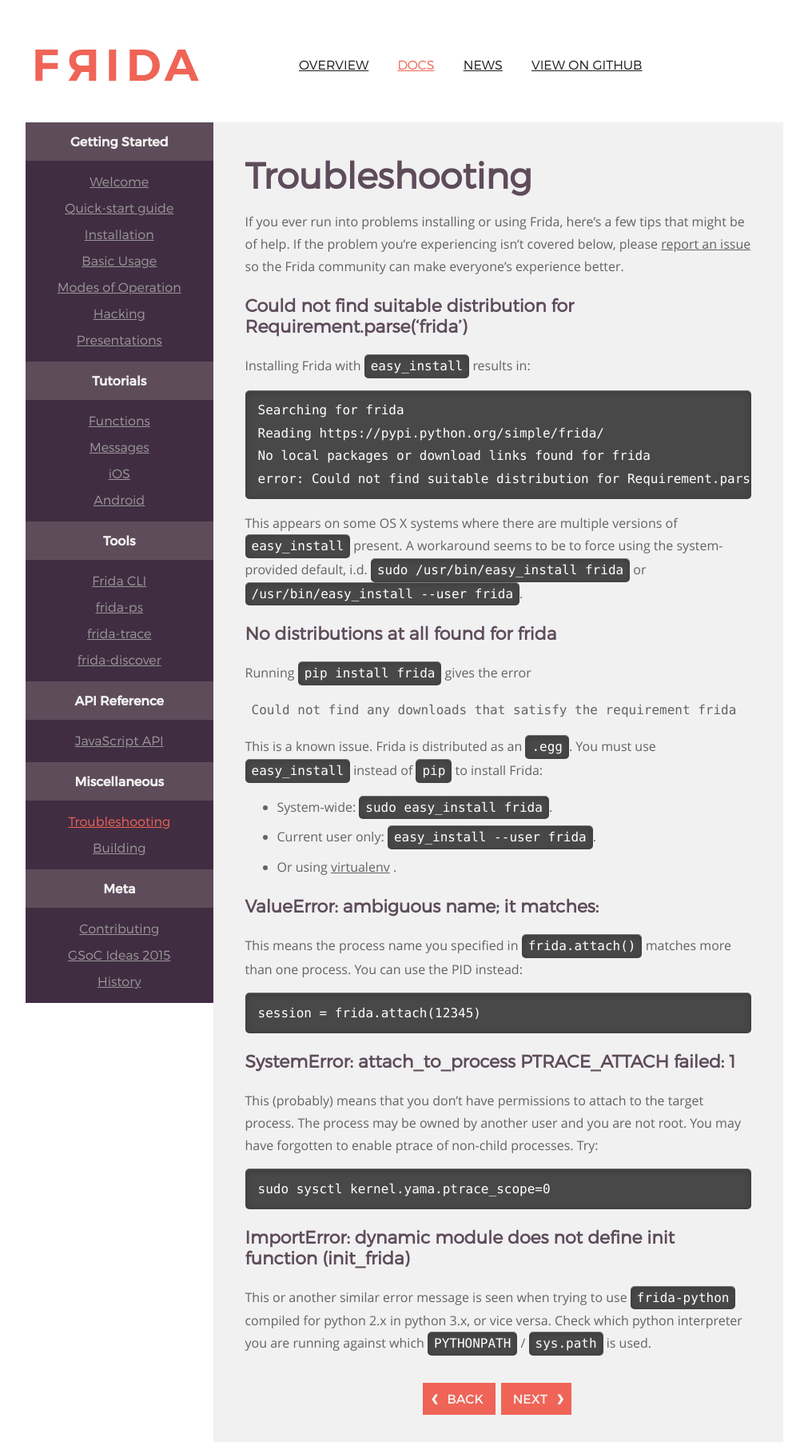
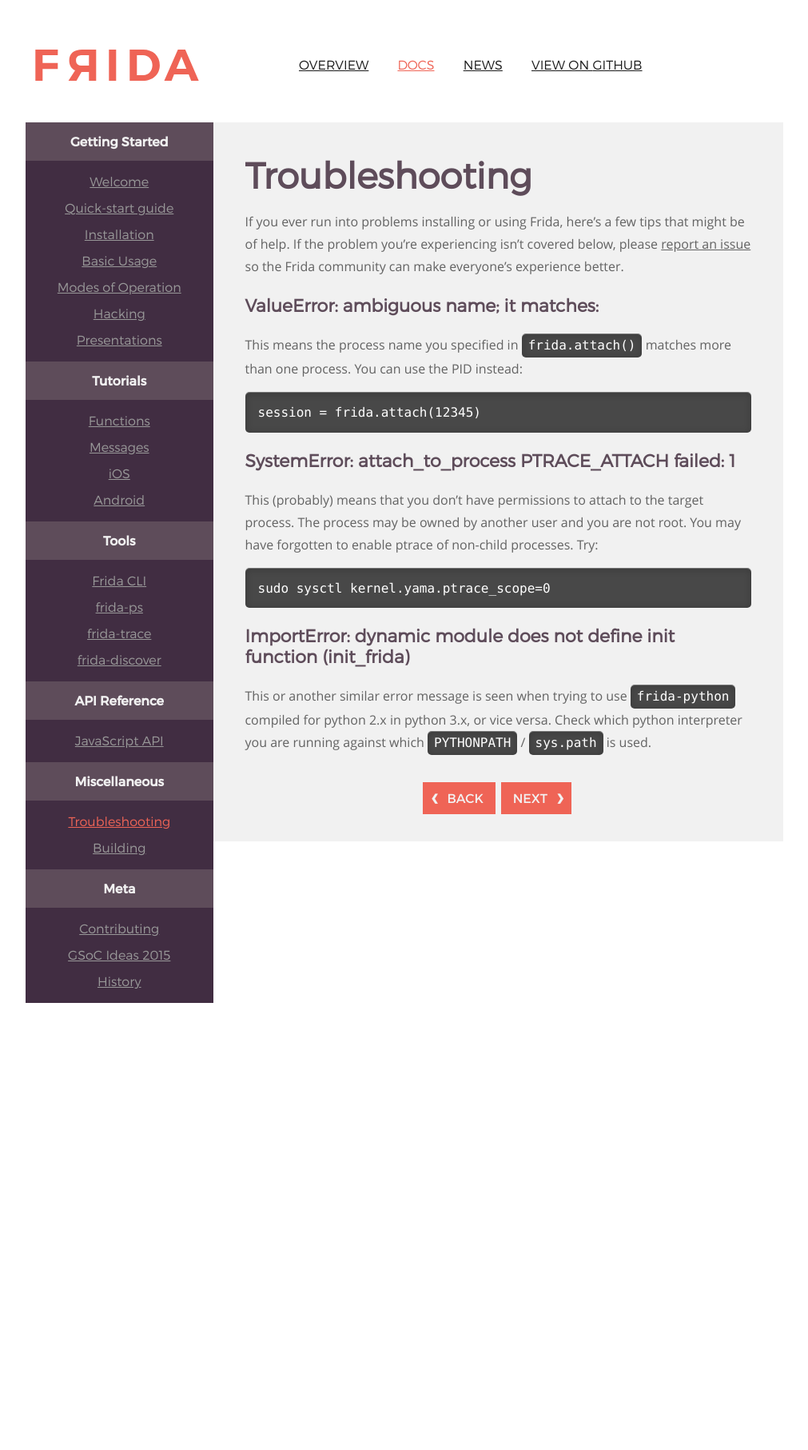
Before and after one commit to frida/frida-website, a Jekyll site: the page built from docs/troubleshooting.md, in a window 1280 px wide. Shown: the whole page at 80% size, without its empty margins (129-1140 px from the left). Built offline with Jekyll 4.4.1, drawn with Linux system fonts in a browser that asks for light colours; after the commit the page ends 1264 px from its top, so only the background shows below that.

Commit message:
Suggest pip instead of easy_install now that it works

```diff
--- a/docs/troubleshooting.md
+++ b/docs/troubleshooting.md
@@ -10,33 +10,6 @@ If you ever run into problems installing or using Frida, here's a few tips
 that might be of help. If the problem you’re experiencing isn’t covered below,
 please [report an issue]({{ site.repository }}/frida-website/issues/new) so the
 Frida community can make everyone’s experience better.
-
-## Could not find suitable distribution for Requirement.parse('frida')
-
-Installing Frida with `easy_install` results in:
-
-{% highlight text %}
-Searching for frida
-Reading https://pypi.python.org/simple/frida/
-No local packages or download links found for frida
-error: Could not find suitable distribution for Requirement.parse('frida')
-{% endhighlight %}
-
-This appears on some OS X systems where there are multiple versions of
-`easy_install` present. A workaround seems to be to force using the
-system-provided default, i.d. `sudo /usr/bin/easy_install frida` or
-`/usr/bin/easy_install --user frida`.
-
-## No distributions at all found for frida
-
-Running `pip install frida` gives the error
-<pre>Could not find any downloads that satisfy the requirement frida</pre>
-
-This is a known issue. Frida is distributed as an `.egg`. You must use
-`easy_install` instead of `pip` to install Frida:
- * System-wide: `sudo easy_install frida`.
- * Current user only: `easy_install --user frida`.
- * Or using [virtualenv](http://www.virtualenv.org/en/latest/) .
 
 ## ValueError: ambiguous name; it matches:
 
--- a/index.html
+++ b/index.html
@@ -52,7 +52,7 @@ overview: true
         <p class="line">
           <span class="path">~</span>
           <span class="prompt">$</span>
-          <span class="command">sudo easy_install frida</span>
+          <span class="command">sudo pip install frida</span>
         </p>
         <p class="line">
           <span class="path">~</span>
```
Also changed, not shown: docs/installation.md (+2 -2 lines), docs/quickstart.md (+1 -1 lines).
